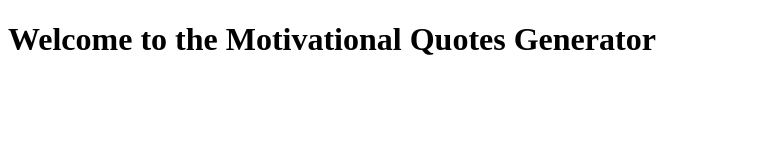
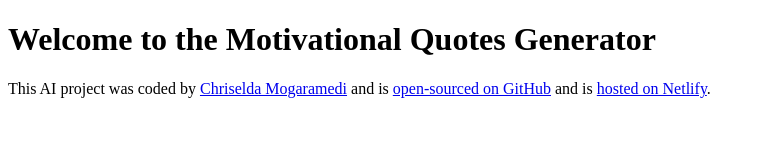
Before and after one commit to Chriseldam217/Motivational-quotes-generator, a plain HTML site: page index.html in a window 1280 px wide. Shown: the whole page, without its empty margins (0-765 px from the left). Drawn offline with Linux system fonts and the light colour scheme.

Commit message:
added footer

```diff
--- a/index.html
+++ b/index.html
@@ -3,12 +3,32 @@
   <head>
     <meta charset="UTF-8" />
     <meta name="viewport" content="width=>, initial-scale=1.0" />
-   <link rel="stylesheet" href="src/style.css"/>
+    <link rel="stylesheet" href="src/style.css" />
     <title>Ai Motivational Generator</title>
   </head>
   <body>
     <h1>Welcome to the Motivational Quotes Generator</h1>
 
+    <footer>
+      This AI project was coded by
+      <a href="https://github.com/Chriseldam217" target="_blank"
+        >Chriselda Mogaramedi</a
+      >
+      and is
+      <a
+        href="https://github.com/Chriseldam217/Motivational-quotes-generator"
+        target="_blank"
+      >
+        open-sourced on GitHub</a
+      >
+      and is
+      <a
+        href="https://69026565bce02f38b02b3363--ai-motivation-quotes-generator.netlify.app/"
+        target="_blank"
+        >hosted on Netlify</a
+      >.
+    </footer>
+
     <script src="src/script.js"></script>
   </body>
 </html>
```
